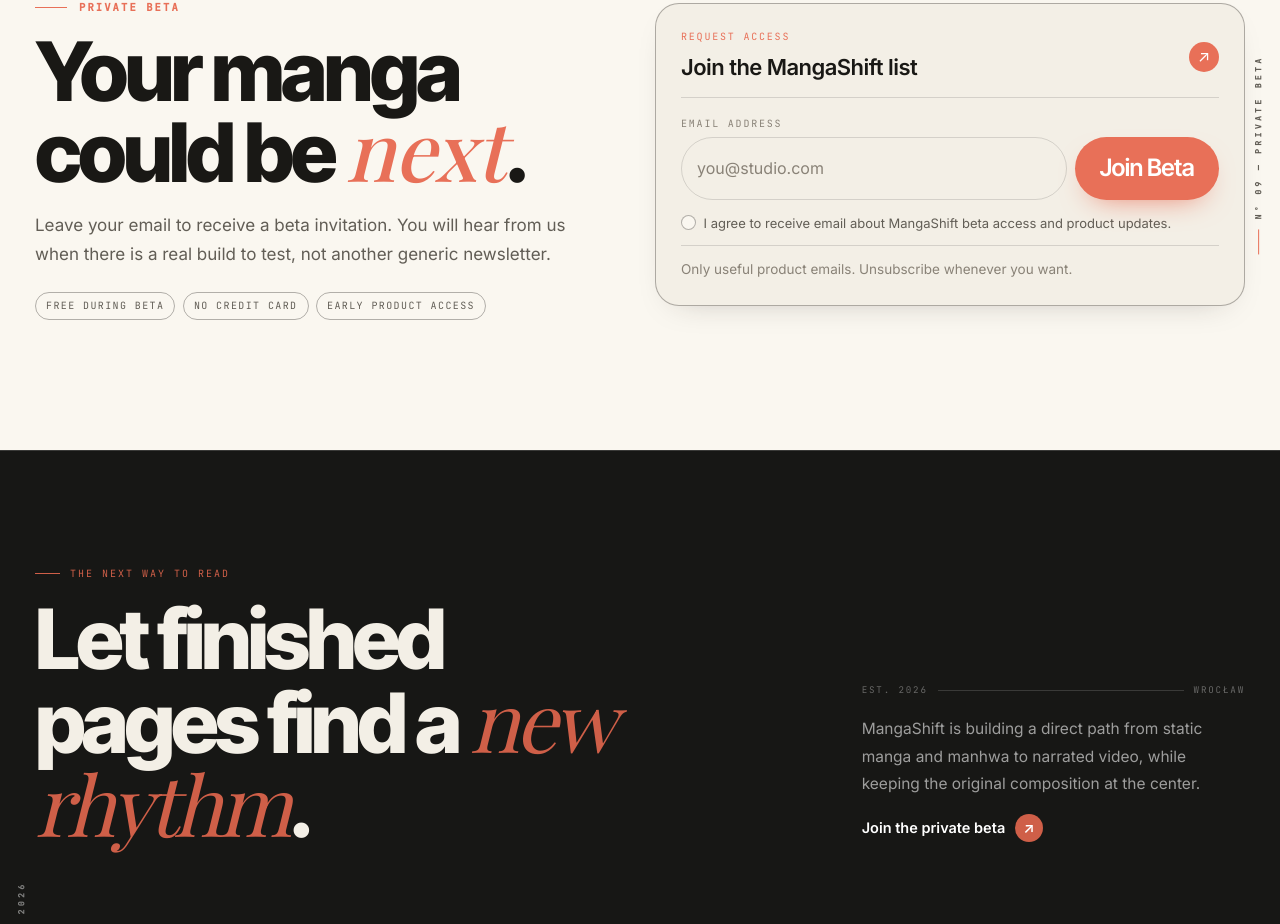
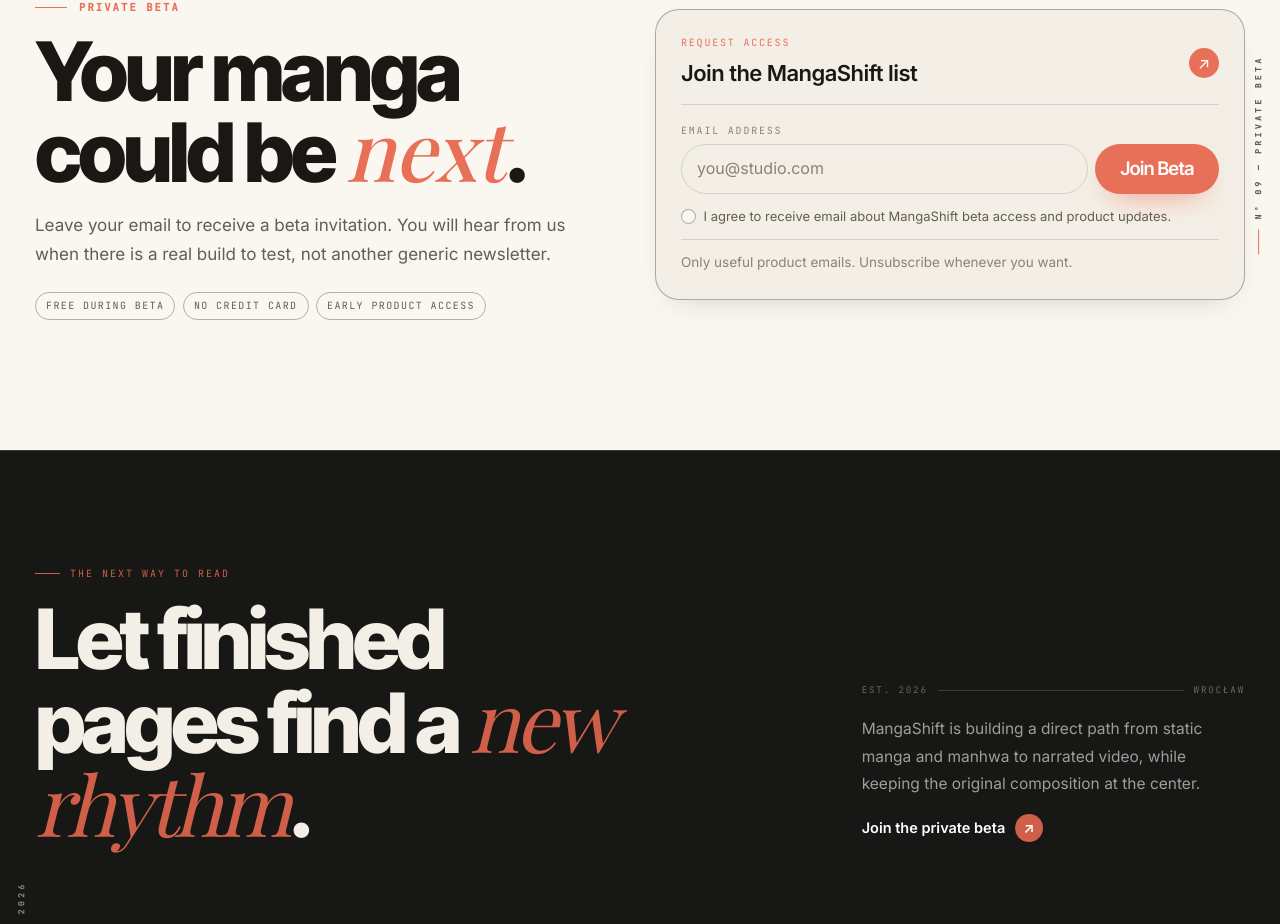
Before and after one commit to MattyMroz/MangaShiftWebsite, a Next.js app: page / in a window 1280 px wide. Shown: the part 9204-10128 px from the top of the page. Built offline with nearby package versions, Linux system fonts and the light colour scheme.

Commit message:
fix(ui): stonuj rozmiar lg buttona z umiarem
Po naprawie fontu lg (2.4rem) okazal sie za wysoki/masywny obok inputu
(63px). Font --h2 -> --h3 (1.87rem), padding py-4/md:py-5 -> py-3.5/md:py-4.
Button i input zsynchronizowane na 50px, tekst czytelny bez masywnosci.

```diff
--- a/src/shared/ui/Button/Button.tsx
+++ b/src/shared/ui/Button/Button.tsx
@@ -29,7 +29,7 @@ const wipes = {
 const sizes: Record<ButtonSize, string> = {
     sm: 'px-4 py-2 text-[length:var(--small-font-size)]',
     md: 'px-6 py-3 text-[length:var(--normal-font-size)]',
-    lg: 'px-8 py-4 md:px-10 md:py-5 text-[length:var(--h2-font-size)]',
+    lg: 'px-8 py-3.5 md:px-10 md:py-4 text-[length:var(--h3-font-size)]',
 };
 
 export const Button: React.FC<ButtonProps> = ({
```
